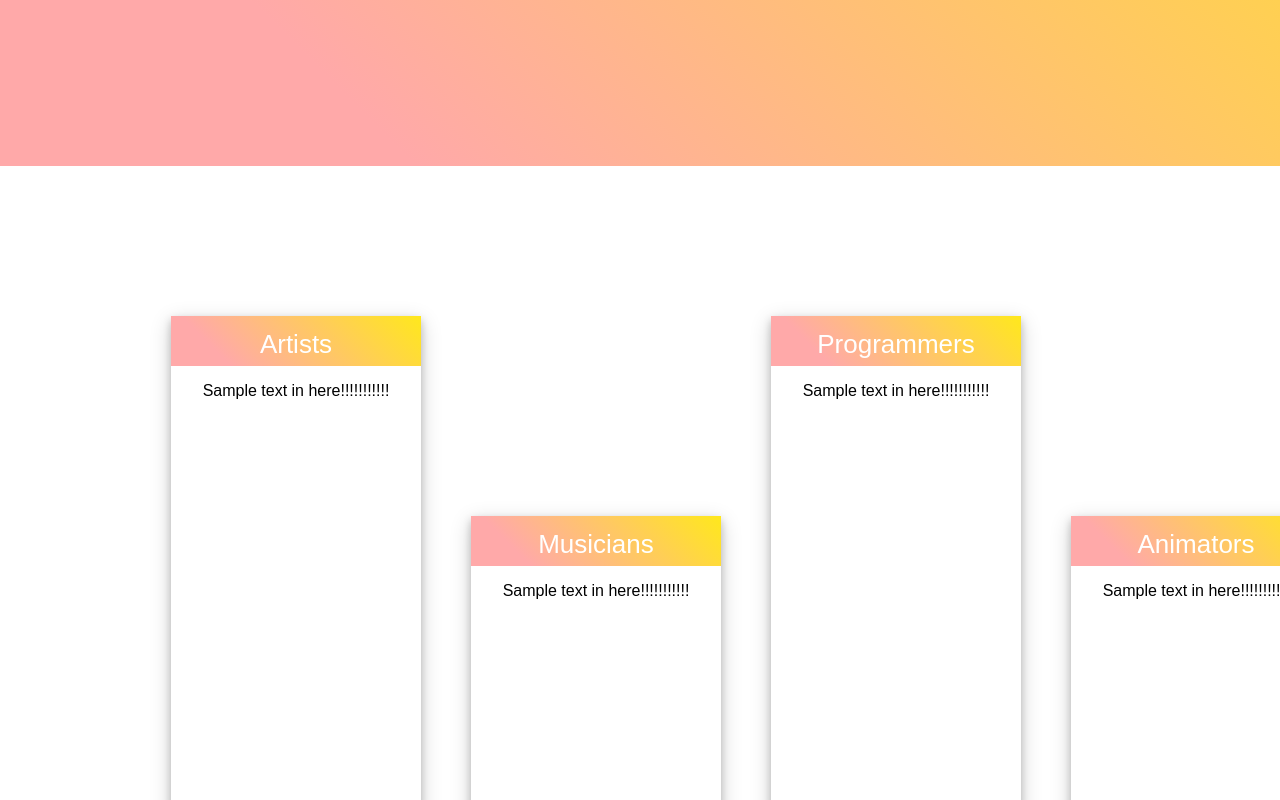
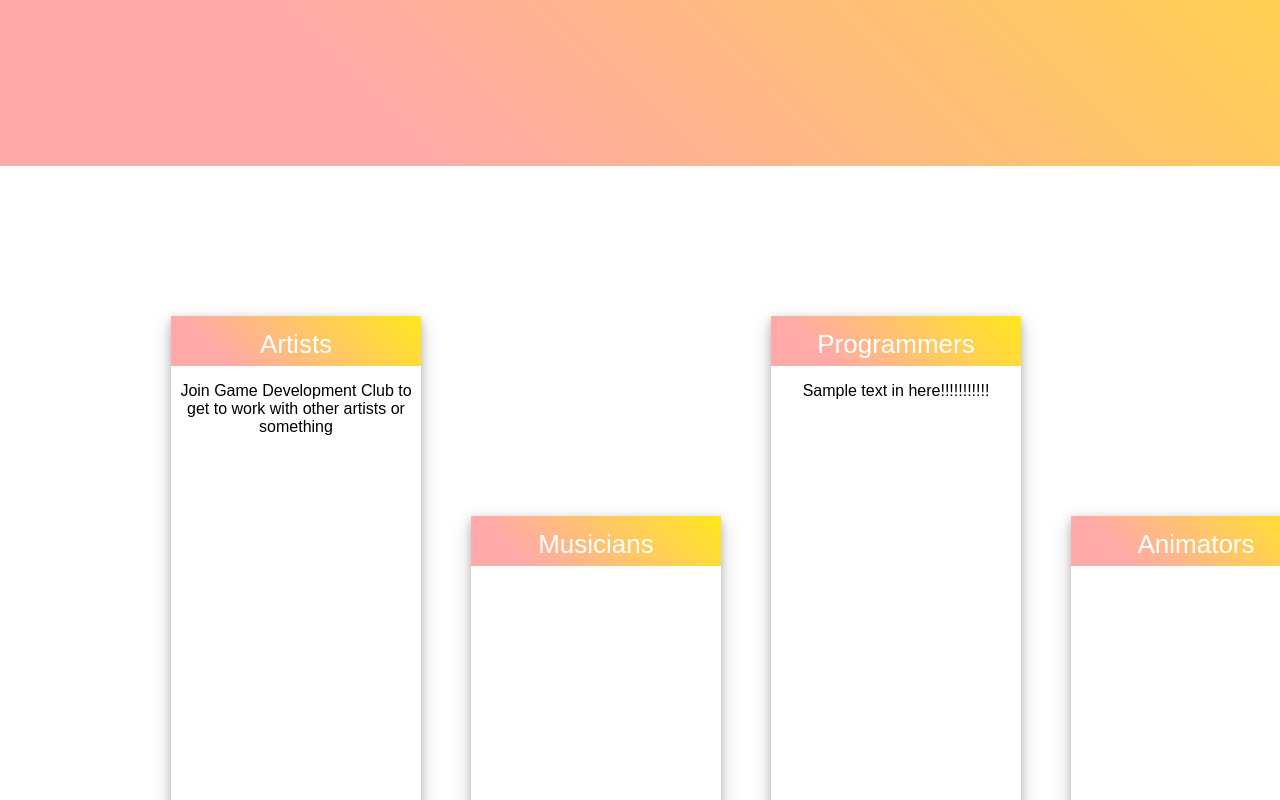
Before and after one commit to estebangarcia21/gdc-website, a React (Create React App) app: page / in a window 1280 px wide. Shown: the part 696-1496 px from the top of the page. Built offline with nearby package versions, Linux system fonts and the light colour scheme; a web font is replaced by a local one.

Commit message:
Basic type in animation and fade in for subtitle

```diff
--- a/src/assets/App.css
+++ b/src/assets/App.css
@@ -153,3 +153,25 @@ a {
 .button:focus {
 	outline: none;
 }
+
+.typing-effect {
+    overflow: hidden;
+    white-space: nowrap;
+    margin: 0 auto;
+    animation: typing 3.5s steps(40, end)
+}
+
+.fade-in {
+    animation: opacity 2.1s;
+}
+
+@keyframes opacity {
+    0% { opacity: 0; }
+    66% { opacity: 0; }
+    100% { opacity: 1; }
+}
+
+@keyframes typing {
+    from { width: 0 }
+    to { width: 100% }
+}
--- a/src/components/pages/home.js
+++ b/src/components/pages/home.js
@@ -4,21 +4,25 @@ import Card from "./../objects/Card";
 
 class Homepage extends React.Component {
     render() {
-        const cardOneText = "Sample text in here!!!!!!!!!!!";
+        const artistsDescription = "Join Game Development Club to get to work with other artists or something";
+        const musiciansDescription = "";
+        const programmersDescription = "Sample text in here!!!!!!!!!!!";
+        const animatorsDescription = "";
+        const writersDescription = "";
 
         return (
             <div>
                 <div className="section section-one">
-                    <div className="title-text">Game Development Club</div>
-                    <div className="subtitle-text">Making games at Franklin High School since 2020</div>
+                    <div className="typing-effect title-text">Game Development Club</div>
+                    <div className="subtitle-text fade-in">Making games at Franklin High School since 2020</div>
                 </div>
 
                 <div className="section">
-                    <Card title="Artists" x="171px" y="150px" text={cardOneText}/>
-                    <Card title="Musicians" x="471px" y="350px" text={cardOneText} />
-                    <Card title="Programmers" x="771px" y="150px" text={cardOneText} />
-                    <Card title="Animators" x="1071px" y="350px" text={cardOneText} />
-                    <Card title="Writers" x="1371px" y="150px" text={cardOneText} />
+                    <Card title="Artists" x="171px" y="150px" text={artistsDescription}/>
+                    <Card title="Musicians" x="471px" y="350px" text={musiciansDescription} />
+                    <Card title="Programmers" x="771px" y="150px" text={programmersDescription} />
+                    <Card title="Animators" x="1071px" y="350px" text={animatorsDescription} />
+                    <Card title="Writers" x="1371px" y="150px" text={writersDescription} />
                 </div>
             </div>
         );
```
